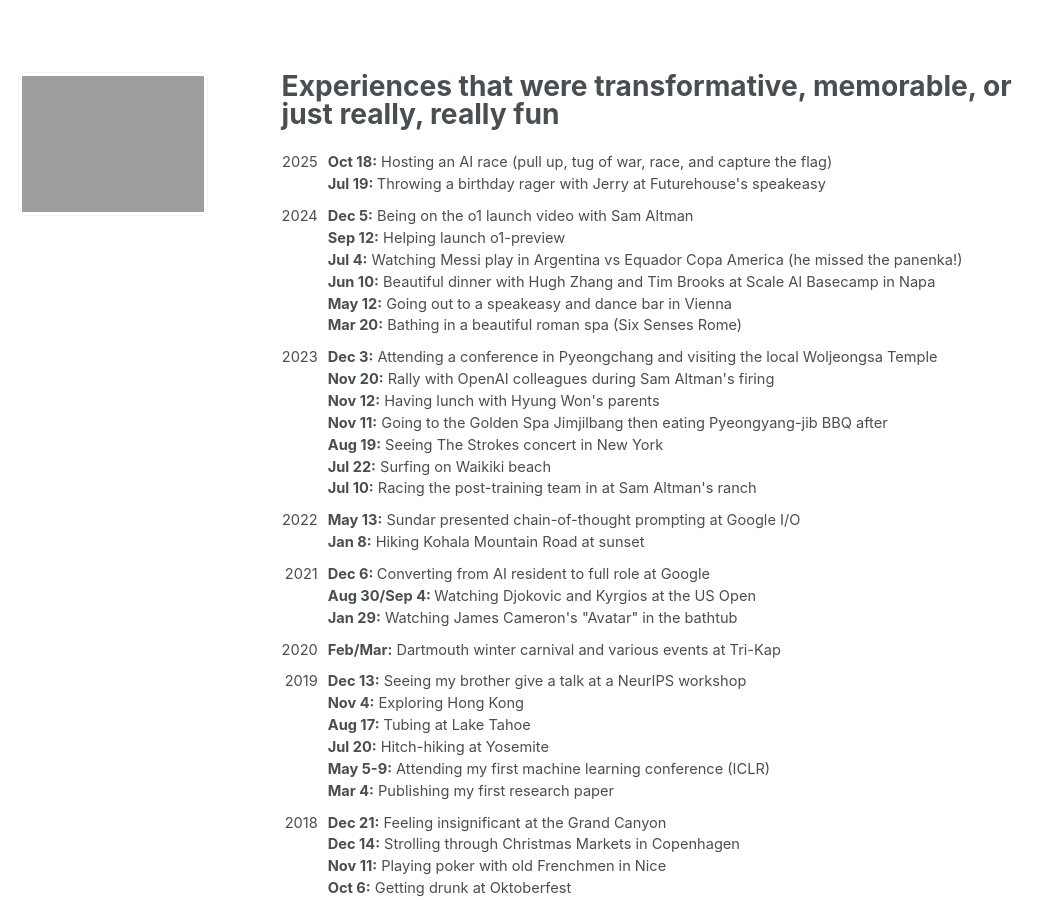
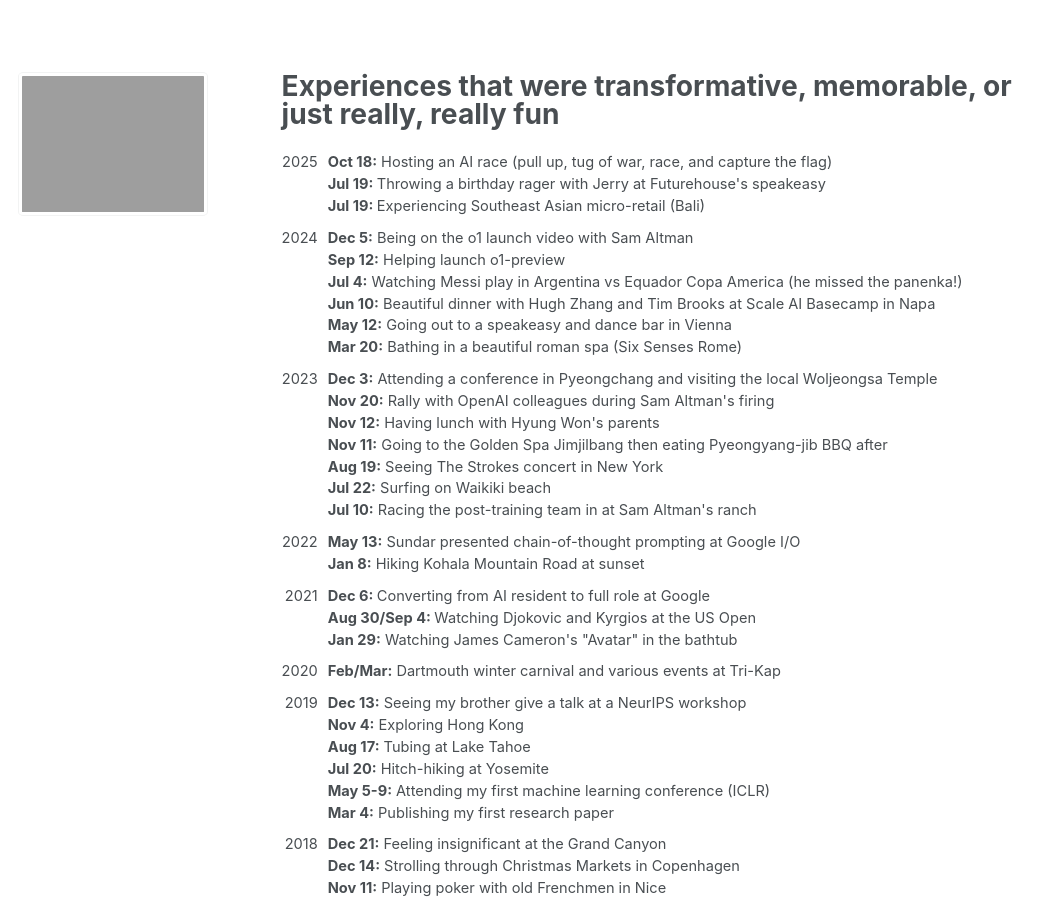
Before and after one commit to jasonwei20/jasonwei20.github.io, a Jekyll site: the page built from _pages/life_experiences.md, in a window 1280 px wide and 900 px high. Shown: the whole window, without its empty margins (0-1057 px from the left). Built offline with Jekyll 4.4.1, drawn with Linux system fonts in a browser that asks for light colours.

Commit message:
Update life_experiences.md

```diff
--- a/_pages/life_experiences.md
+++ b/_pages/life_experiences.md
@@ -23,6 +23,10 @@
   <tr>
     <td style="width:40px; text-align:right; padding-right:10px"></td>
     <td><b>Jul 19: </b>Throwing a birthday rager with Jerry at Futurehouse's speakeasy </td>
+  </tr>
+  <tr>
+    <td style="width:40px; text-align:right; padding-right:10px"></td>
+    <td><b>Jul 19: </b>Experiencing Southeast Asian micro-retail (Bali)</td>
   </tr>
   <tr>
     <td style="width:40px; text-align:right; padding-right:10px; padding-top:10px">2024</td>
```
